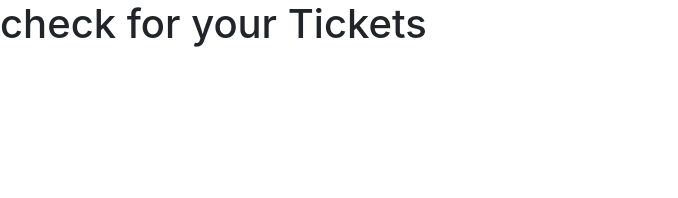
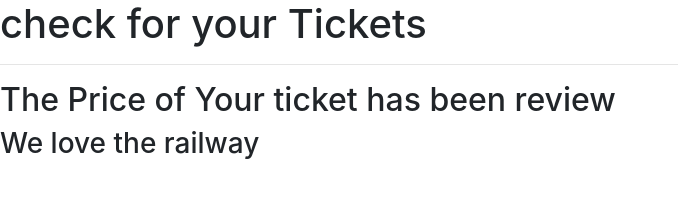
Before and after one commit to sicx-bot/ticketapp, a plain HTML site: page index.html in a window 1280 px wide. Shown: the whole page, without its empty margins (0-678 px from the left). Drawn offline with nearby package versions, Linux system fonts and the light colour scheme.

```diff
--- a/index.html
+++ b/index.html
@@ -21,8 +21,9 @@
 
 <body>
 		<h1>check for your Tickets</h1>
-
-
+			<hr>
+		<h2> The Price of Your ticket has been review</h2>
+		<h3> We love the railway</h3>
 
 
 
```
